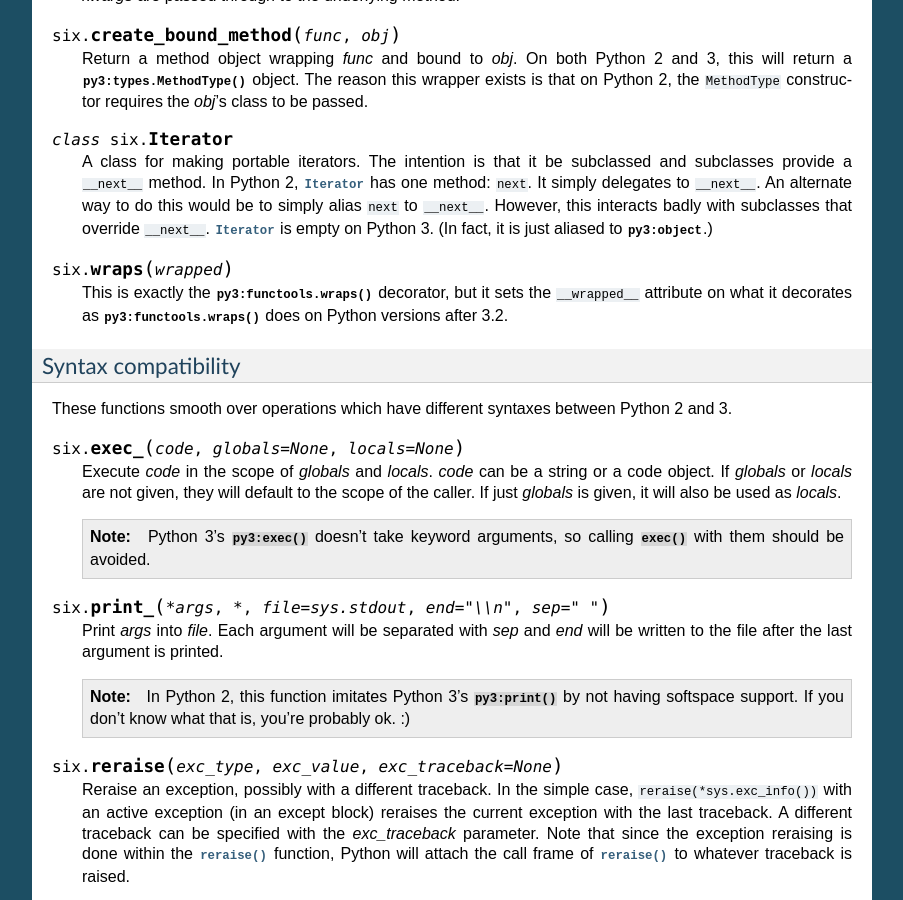
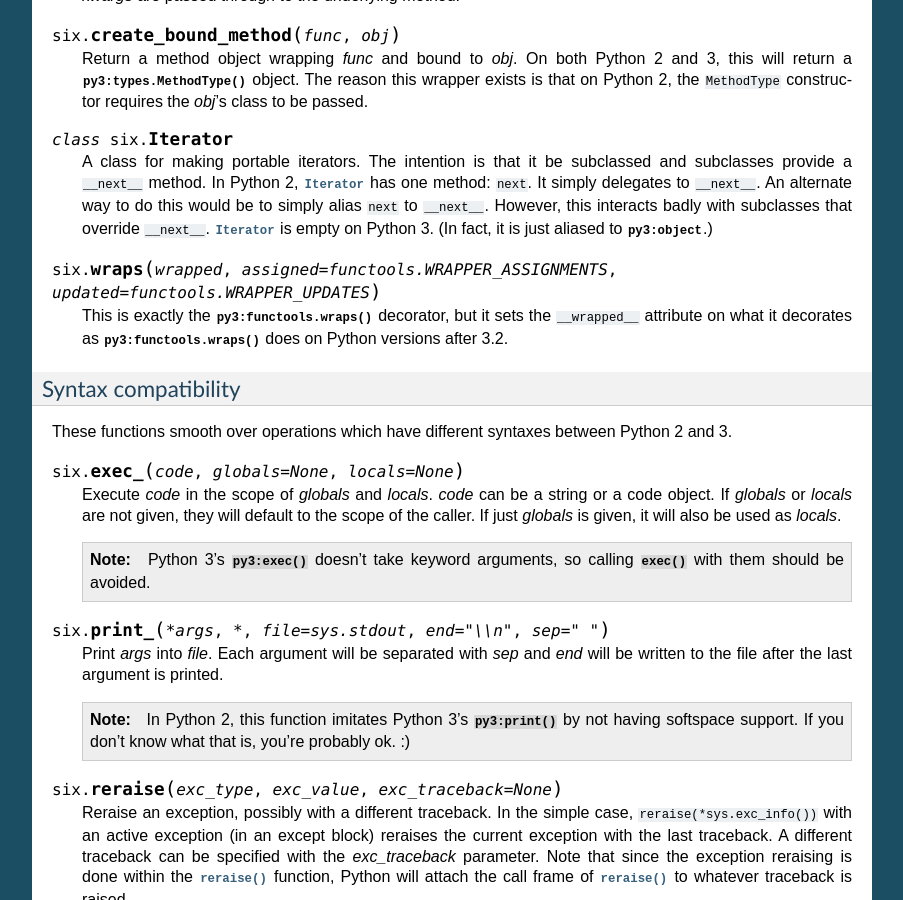
Before and after one commit to benjaminp/six, a Sphinx documentation site: the page built from documentation/index.rst, in a window 1280 px wide and 900 px high, scrolled down 2686 px. Shown: the whole window, without its empty margins (198-1101 px from the left). Built offline with Sphinx 7.4.7, drawn with Linux system fonts in a browser that asks for light colours.

Commit message:
accept assigned and updated parameters for wraps() (fixes #85)

```diff
--- a/documentation/index.rst
+++ b/documentation/index.rst
@@ -222,7 +222,7 @@ functions and methods is the stdlib :mod:`py3:inspect` module.
    aliased to :class:`py3:object`.)
 
 
-.. function:: wraps(wrapped)
+.. function:: wraps(wrapped, assigned=functools.WRAPPER_ASSIGNMENTS, updated=functools.WRAPPER_UPDATES)
 
    This is exactly the :func:`py3:functools.wraps` decorator, but it sets the
    ``__wrapped__`` attribute on what it decorates as :func:`py3:functools.wraps`
--- a/six.py
+++ b/six.py
@@ -692,7 +692,8 @@ if print_ is None:
 _add_doc(reraise, """Reraise an exception.""")
 
 if sys.version_info[0:2] < (3, 4):
-    def wraps(wrapped):
+    def wraps(wrapped, assigned=functools.WRAPPER_ASSIGNMENTS,
+              updated=functools.WRAPPER_UPDATES):
         def wrapper(f):
             f = functools.wraps(wrapped)(f)
             f.__wrapped__ = wrapped
```
Also changed, not shown: 1 other file.
